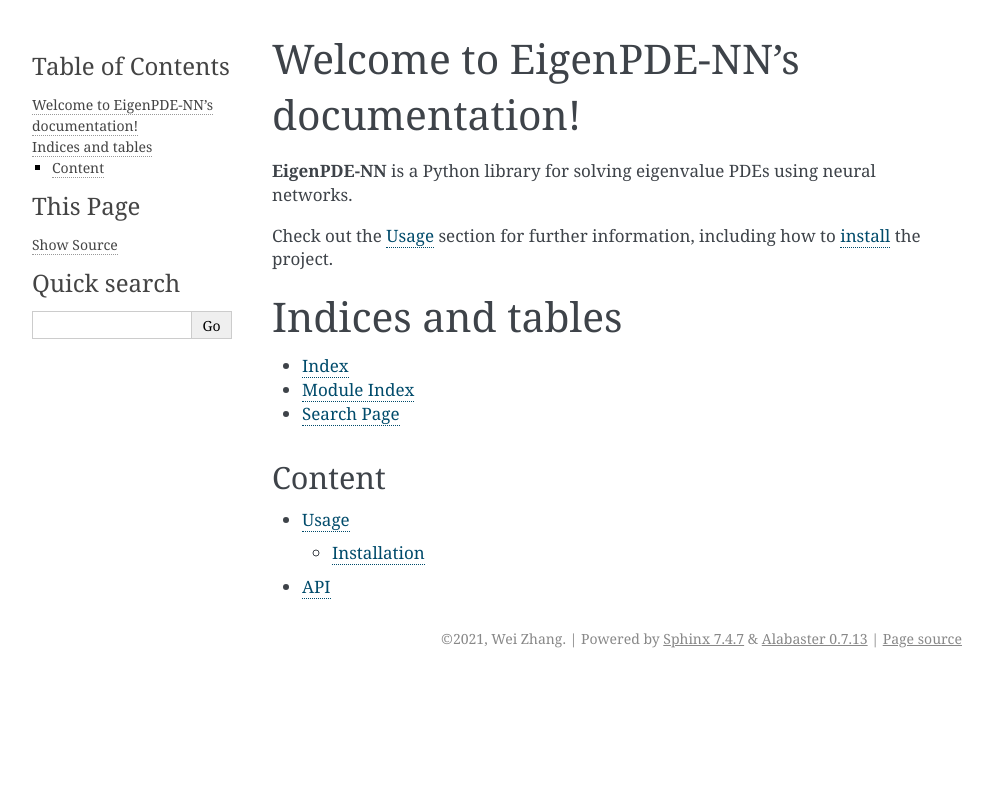
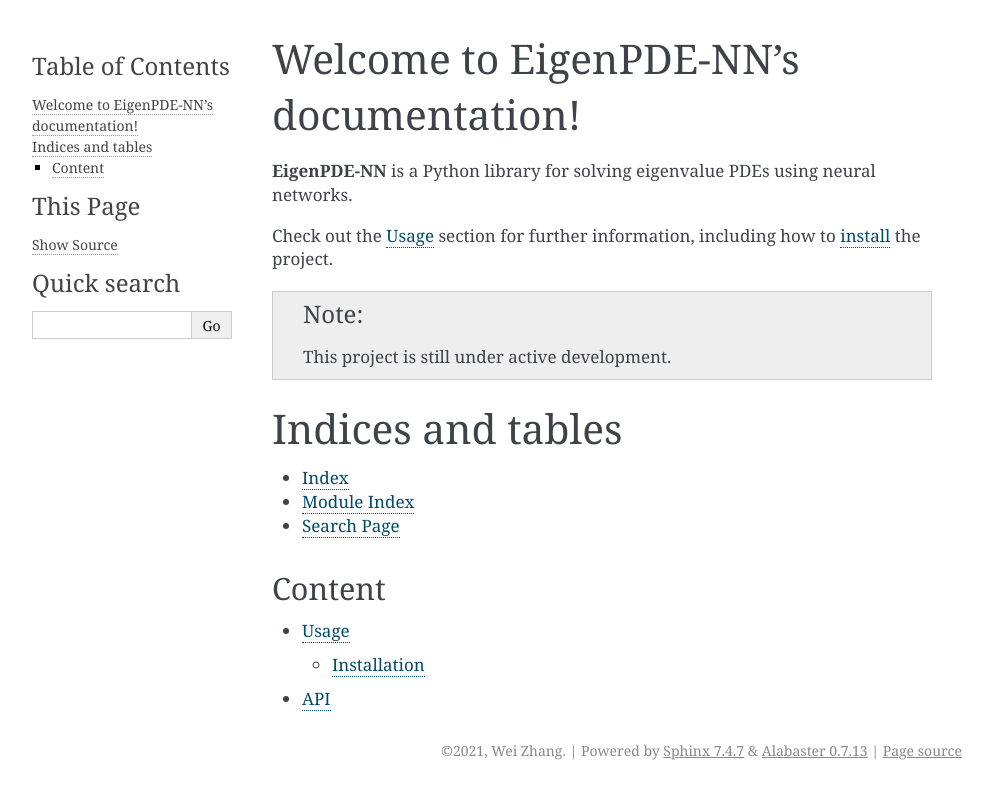
Before and after one commit to zwpku/EigenPDE-NN, a Sphinx documentation site: the page built from docs/source/index.rst, in a window 1280 px wide. Shown: the top 799 px of the page, without its empty margins (148-1141 px from the left). Built offline with Sphinx 7.4.7, drawn with Linux system fonts in a browser that asks for light colours.

Commit message:
updated conf files for docs

```diff
--- /dev/null
+++ b/docs/requirements.txt
@@ -0,0 +1 @@
+src
--- a/docs/source/index.rst
+++ b/docs/source/index.rst
@@ -9,6 +9,9 @@ Welcome to EigenPDE-NN's documentation!
 **EigenPDE-NN** is a Python library for solving eigenvalue PDEs using neural networks.
 
 Check out the :doc:`usage` section for further information, including how to :ref:`install <installation>` the project.
+
+.. note::
+   This project is still under active development.
 
 .. toctree::
    :maxdepth: 2
```
Also changed, not shown: README.md (+0 -2 lines).
